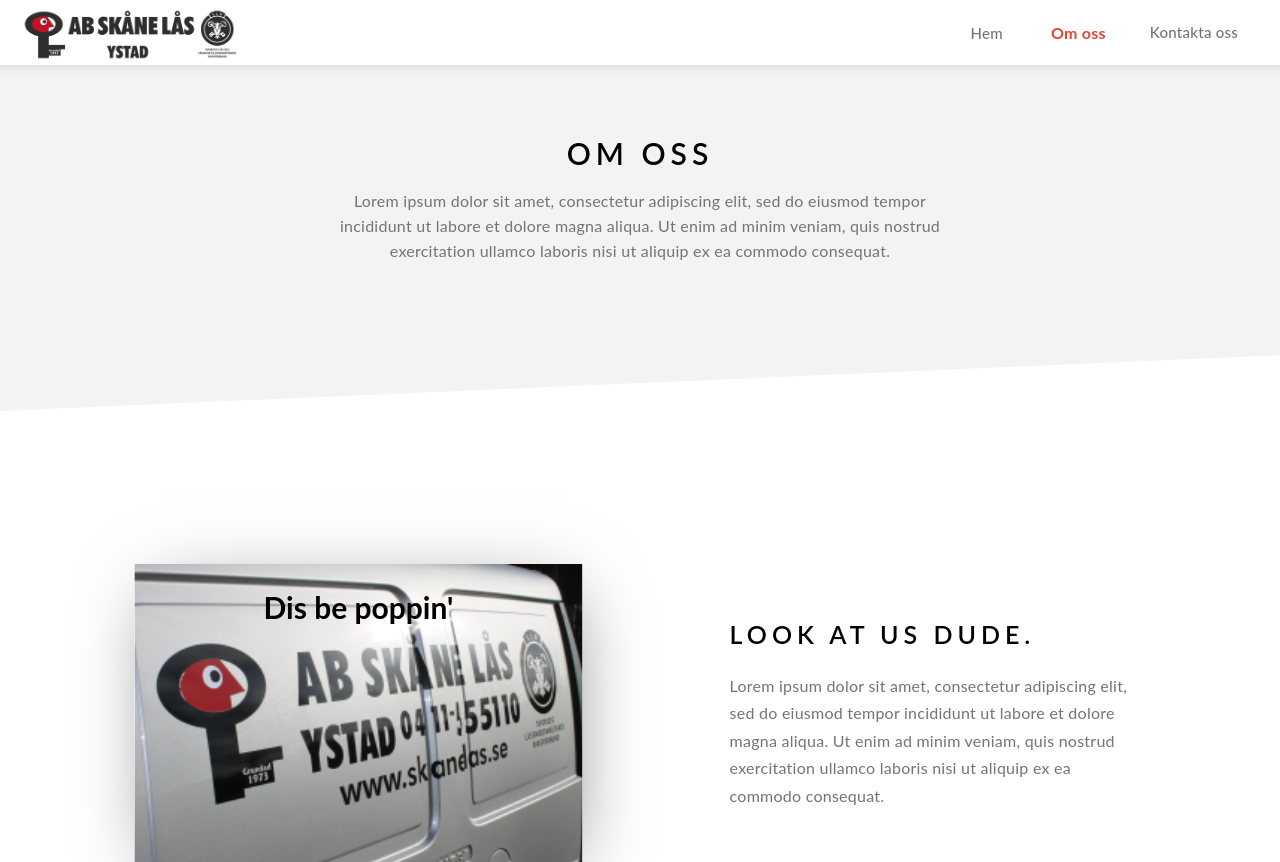
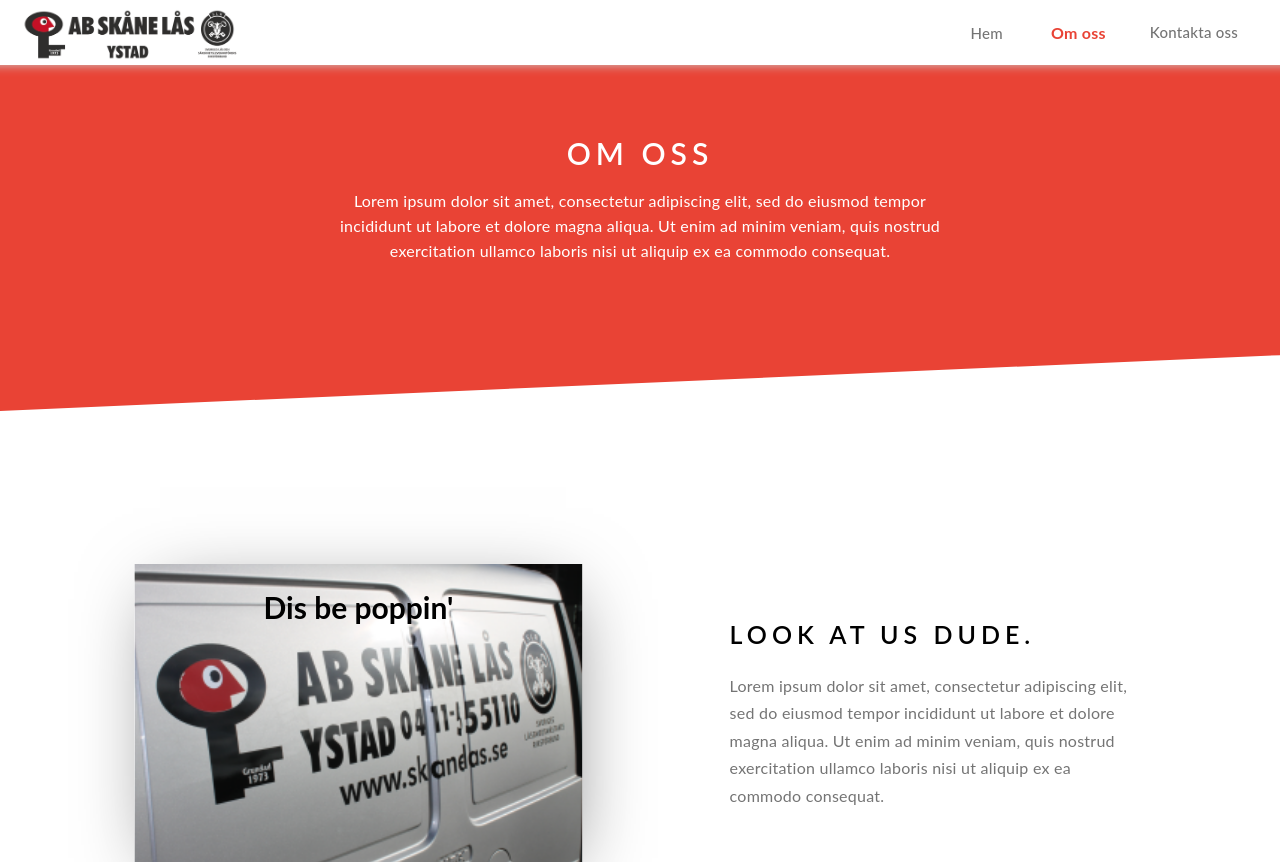
Before and after one commit to WebCreatorUF/Websites, a PHP site: page /Om_oss.html in a window 1280 px wide. Shown: the top 862 px of the page. Run offline with PHP 8.4, Linux system fonts and the light colour scheme; some libraries are stand-ins or nearby versions; some web fonts are replaced.

Commit message:
Add files via upload

```diff
--- a/Projekt_1/style.css
+++ b/Projekt_1/style.css
@@ -56,7 +56,7 @@
 }
 
 #btnReturn:hover {
-	background-size:40px;
+	transform: scaleX(-1);
 }
 
 span {
@@ -160,7 +160,7 @@
 .article_top {
 	height:150px;
 	padding:50px 0px;
-	background-color: #F3F3F3;
+	background-color: #e94335;
 	position:relative;
 	z-index:3;
 }
@@ -176,7 +176,7 @@
 	transform: rotate(-2.5deg) translate(-50%, -200%);
 	height:150px;
 	width:10000px;
-	background-color: #F3F3F3;
+	background-color: #e94335;
 	position:relative;
 	left:50%;
 	top:200%;
@@ -314,12 +314,13 @@
 	font-size: 30px;
 	letter-spacing: 5px;
 	margin: 0 auto;
+	color:#fff;
 }
 
 
 .article_top p {
 	font-size:16px;
-	color:#747474;
+	color:#fff;
 	letter-spacing: 0.25px;
 	margin:0px auto;
 	position: relative;
```
Also changed, not shown: Projekt_1/Bilder/Small/up.png.
